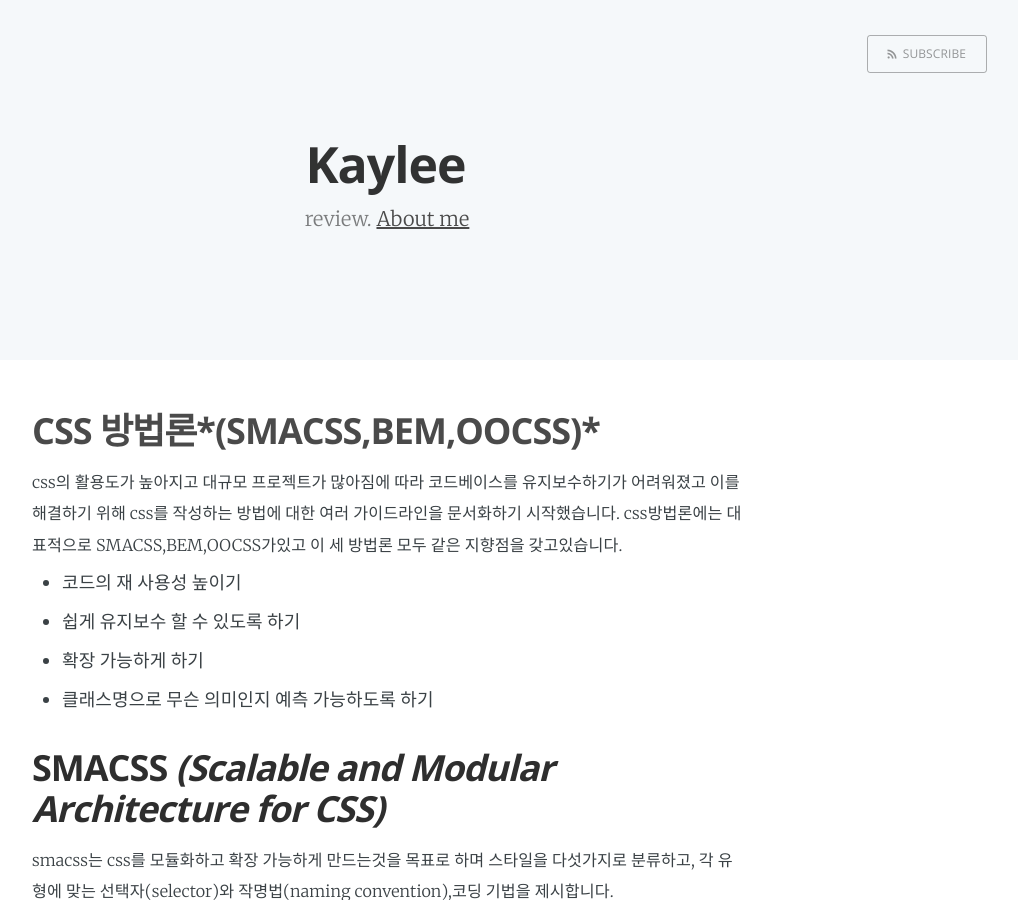
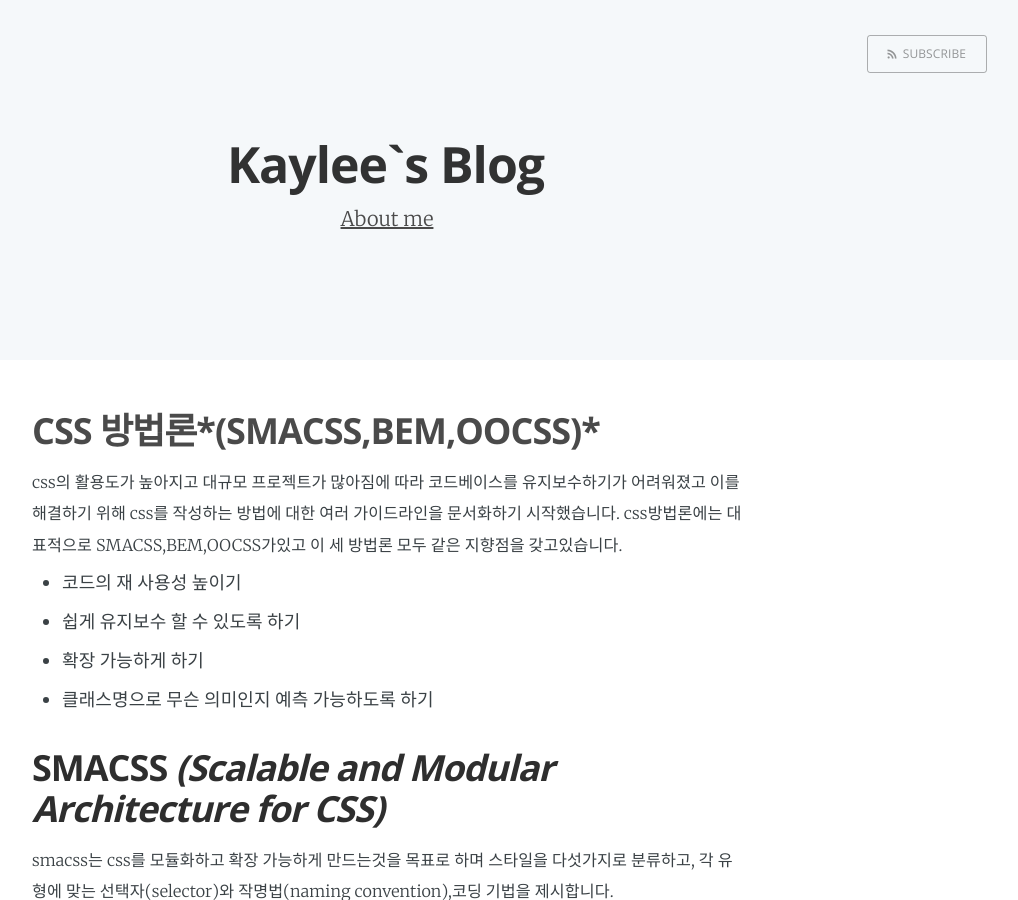
Before and after one commit to rosario/kasper, a Jekyll site: the page built from index.html, in a window 1280 px wide and 900 px high. Shown: the whole window, without its empty margins (253-1271 px from the left). Built offline with Jekyll 4.4.1, drawn with Linux system fonts in a browser that asks for light colours; the list of posts is cut into pages by our own code.

Commit message:
Update _config.yml

```diff
--- a/_config.yml
+++ b/_config.yml
@@ -1,5 +1,5 @@
-name: Kaylee
-description: review
+name: Kaylee`s Blog
+description:
 meta_description: "kaylee"
 
 markdown: kramdown
```
